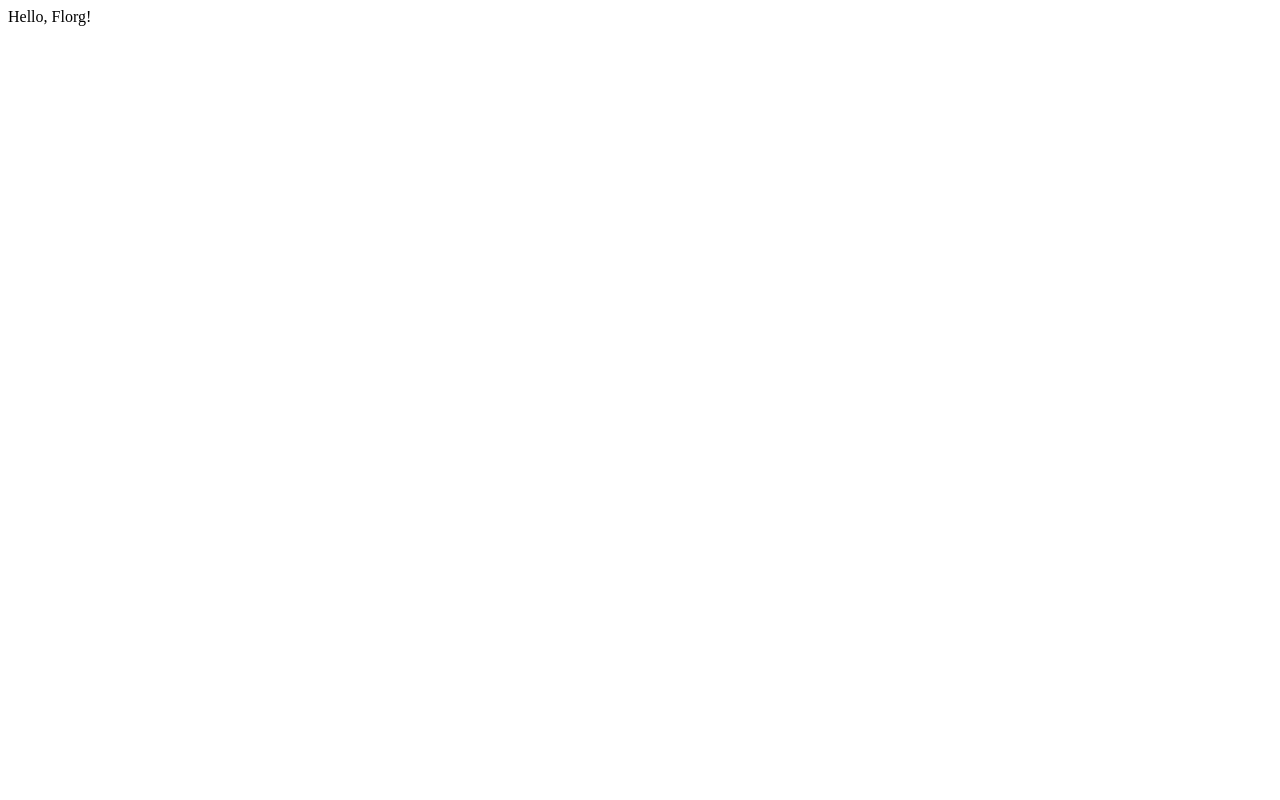
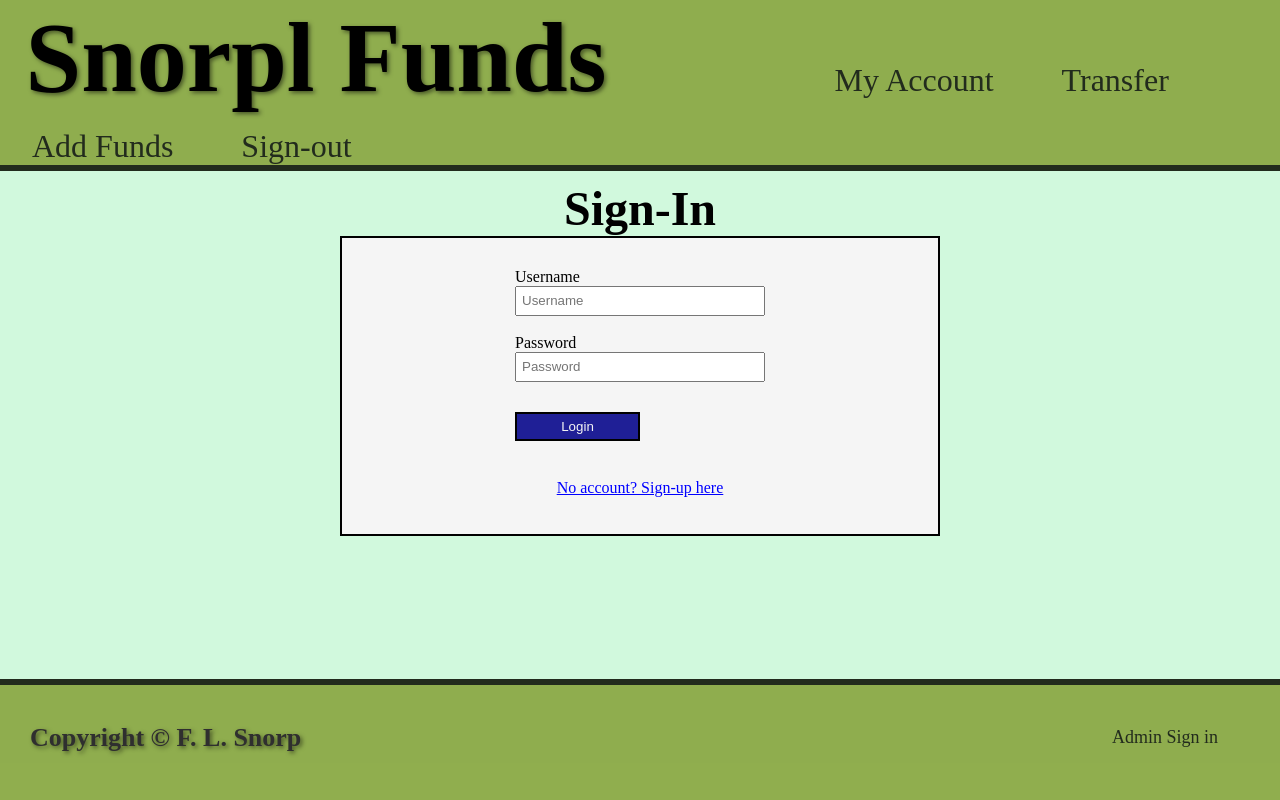
Before and after one commit to Dzook1/Banking, a Flask app: page / in a window 1280 px wide. Before the commit the page is almost empty. Run offline with Flask 3, Linux system fonts and the light colour scheme.

Commit message:
Login html css

```diff
--- a/Static/style.css
+++ b/Static/style.css
@@ -5,17 +5,17 @@
 }
 
 html, body {
-height: 100%;
+    height: 100%;
 }
 
 body {
-display: flex;
-flex-direction: column;
-background-color: #c0f7d1ba;
+    display: flex;
+    flex-direction: column;
+    background-color: #c0f7d1ba;
 }
 
 main {
-flex: 1;
+    flex: 1;
 }
 
 header {
@@ -26,7 +26,6 @@ header h1 {
   font-size: 100px;
   text-align: left;
   margin-left: 2%;
-  margin-right: 10%;
   display: inline-block;
   margin-bottom: 1% ;
 }
@@ -103,3 +102,72 @@ header h1 {
 footer h1 {
   text-shadow: 2px 2px 4px rgba(0, 0, 0, 0.5);
 }
+
+
+
+.signInH1 {
+    text-align: center;
+    margin-top: 10px;
+    font-size: 3rem;
+}
+
+.loginBox {
+    background-color: whitesmoke;
+    width: 600px;
+    height: 300px;
+    border: solid 2px black;
+    margin: 0 auto;
+    padding: 10px;
+    text-align: center;
+}
+
+.loginFormBox {
+    display: flex;
+    justify-content: center;
+    align-items: center;
+    margin-top: 20px;
+}
+
+.loginForm {
+    margin: 0 auto;
+    display: flex;
+    flex-direction: column;
+    align-items: flex-start;
+    justify-content: center;
+}
+
+.loginForm-username {
+    width: 250px;
+    height: 30px;
+    padding: 5px;
+}
+
+.loginForm-password {
+    width: 250px;
+    height: 30px;
+    padding: 5px;
+}
+
+.loginForm-login {
+    width: 125px;
+    padding: 5px;
+    margin-top: 30px;
+    margin-bottom: 20px;
+    background-color: rgb(31, 31, 150);
+    color: whitesmoke;
+    border: solid 2px black;
+}
+
+.loginForm-login:hover {
+    cursor: pointer;
+    background-color: rgb(49, 145, 183);
+}
+
+.loginBox-signupA {
+    color: blue;
+    text-decoration: underline;
+}
+
+.loginBox-signUpA:hover {
+    cursor: pointer;
+}
--- a/Templates/base.html
+++ b/Templates/base.html
@@ -4,7 +4,7 @@
     <meta charset="UTF-8">
     <meta name="viewport" content="width=device-width, initial-scale=1.0">
     <title>Snorpl Funds</title>
-    <link rel="stylesheet" href="../Static/style.css">
+    <link rel="stylesheet" href="{{ url_for('static', filename='style.css') }}">
 </head>
 <body>
     <header>
@@ -17,9 +17,9 @@
         </div>
         <hr>
     </header>
-    <main>
-
-    </main>
+    {% block body %}
+    {% endblock %}
+    <main></main>
     <hr>
     <footer class="footer">
         <div class="footer__container">
--- a/Templates/index.html
+++ b/Templates/index.html
@@ -0,0 +1,18 @@
+{% extends "base.html" %}
+{% block body %}
+    <h1 class="signInH1">Sign-In</h1>
+    <section class="loginBox">
+        <div class="loginFormBox">
+            <form action="/" class="loginForm" method="POST">
+                <label for="loginForm-username">Username</label>
+                <input type="text" class="loginForm-username" name="Username" placeholder="Username" required>
+                <br>
+                <label for="loginForm-password">Password</label>
+                <input type="password" class="loginForm-password" name="Password" placeholder="Password" required>
+                <input class="loginForm-login" type="submit" value="Login">
+            </form>
+        </div>
+        <br>
+        <a class="loginBox-signupA" href="/">No account? Sign-up here</a>
+    </section>
+{% endblock %}
--- a/app.py
+++ b/app.py
@@ -1,9 +1,10 @@
-from flask import Flask
+from flask import Flask, render_template, request
+from sqlalchemy import create_engine, text
 app = Flask(__name__)
 
 @app.route('/')
 def home():
-    return 'Hello, Florg!'
+    return render_template('index.html')
 
 if __name__ == '__main__':
     app.run(debug=True)
```
